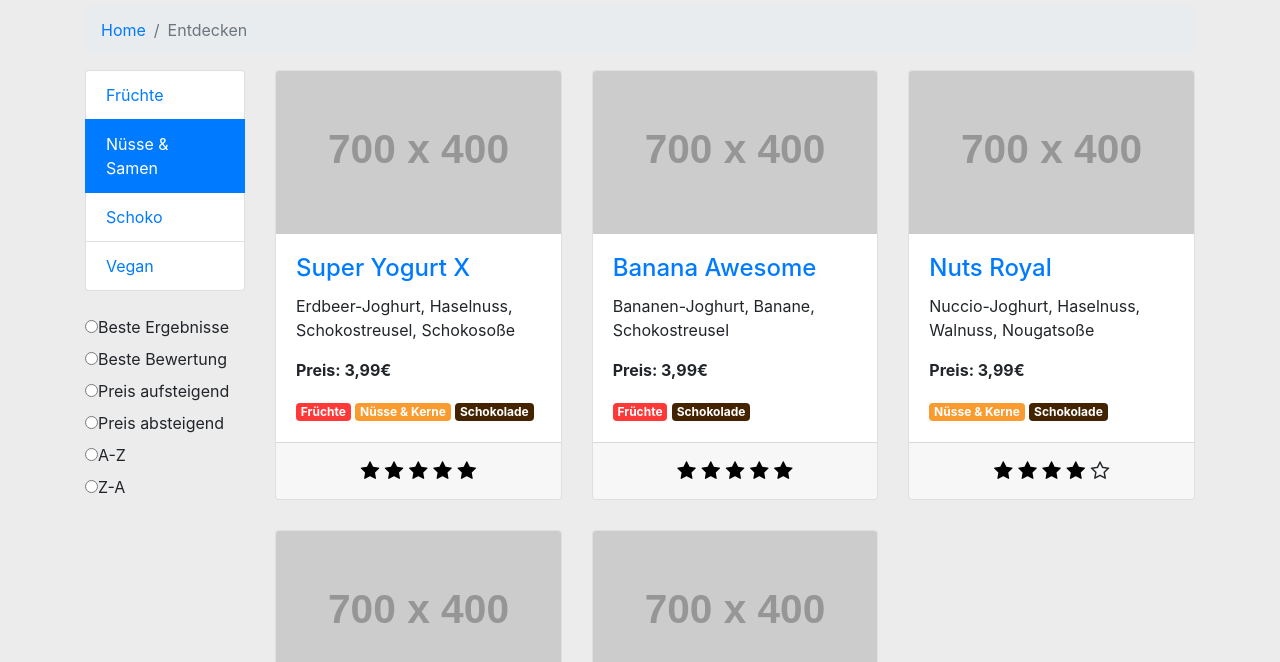
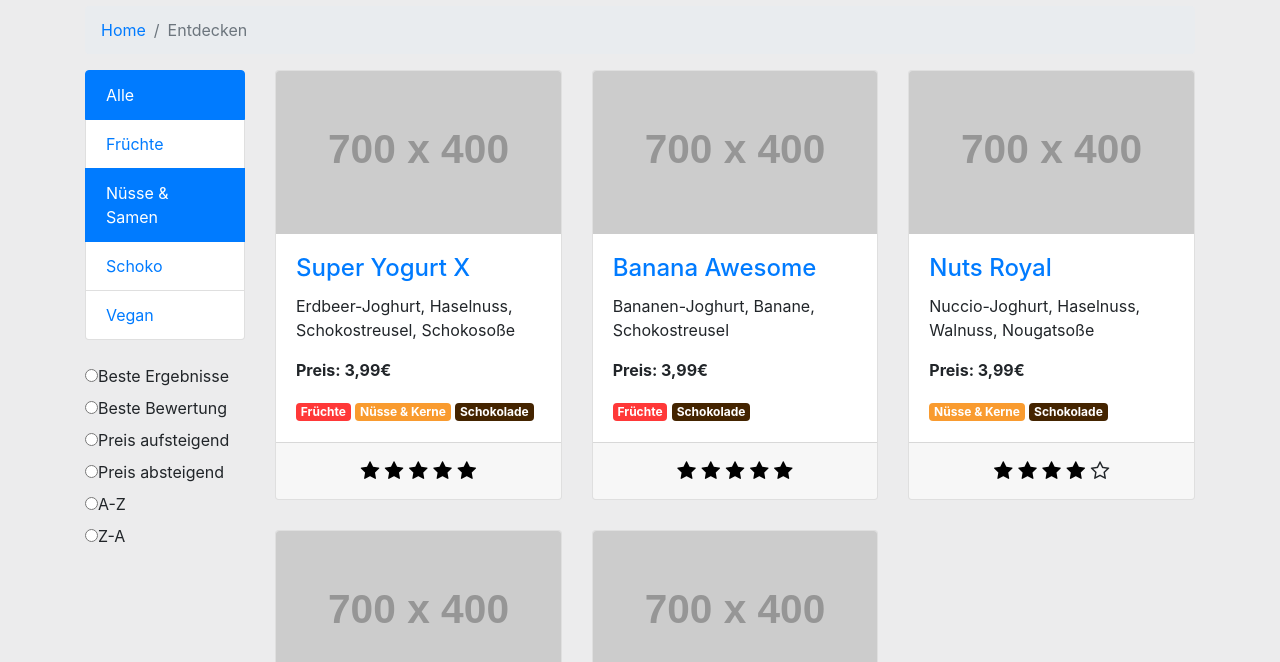
Before and after one commit to DaHaMaRi/YoYoYo, a website: page Website/htdocs/discover.html in a window 1280 px wide. Shown: the part 138-800 px from the top of the page. Drawn offline with Linux system fonts and the light colour scheme; placeholder pictures from the web are drawn by us.

Commit message:
Menüpunkt hinzugefügt

```diff
--- a/Website/htdocs/discover.html
+++ b/Website/htdocs/discover.html
@@ -69,6 +69,7 @@
             <div class="row">
                 <div class="col-md-2">
                     <div class="list-group">
+                        <a href="#" class="list-group-item active">Alle</a>
                         <a href="#" class="list-group-item">Früchte</a>
                         <a href="#" class="list-group-item active">Nüsse & Samen</a>
                         <a href="#" class="list-group-item">Schoko</a>
```
